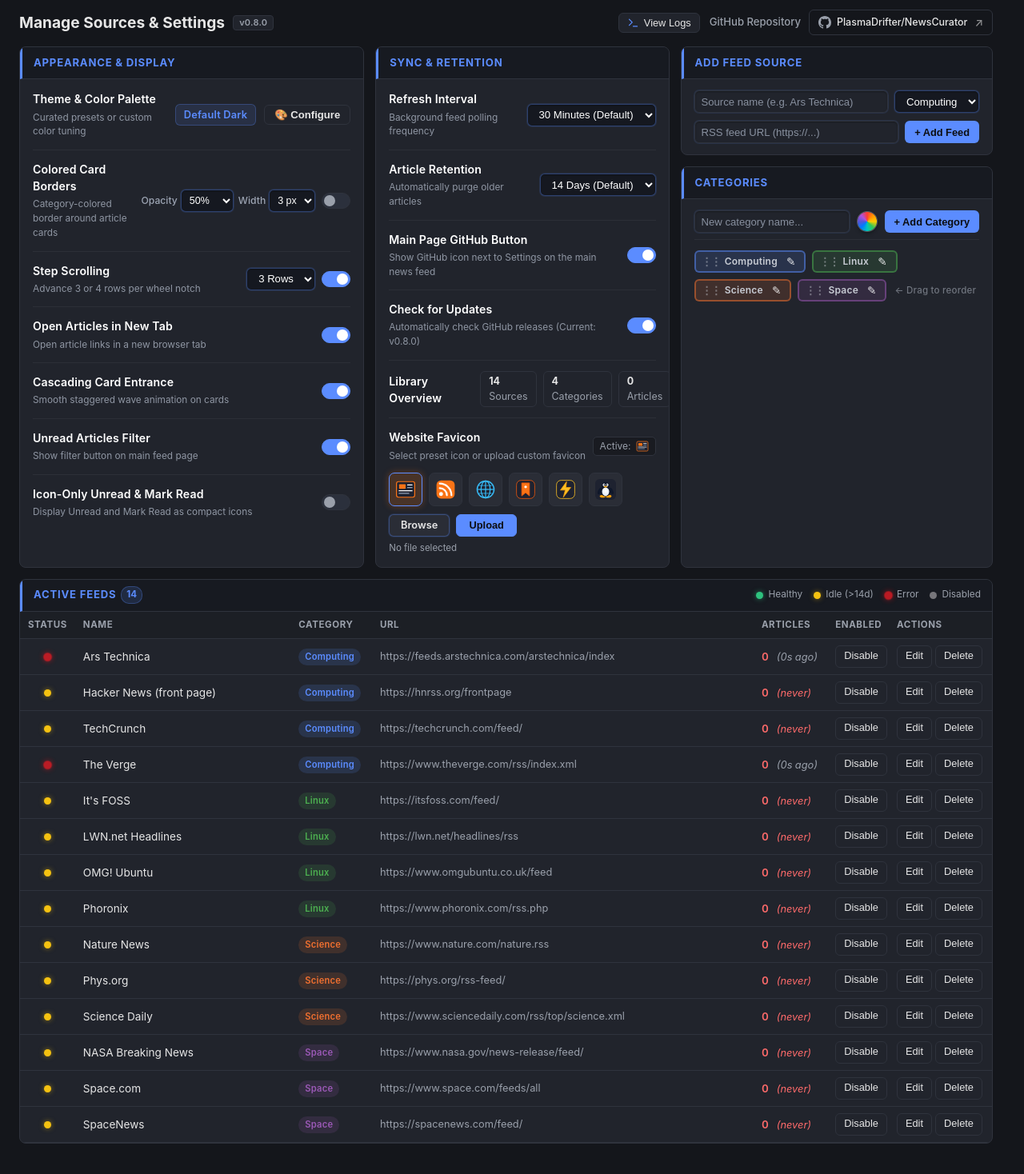
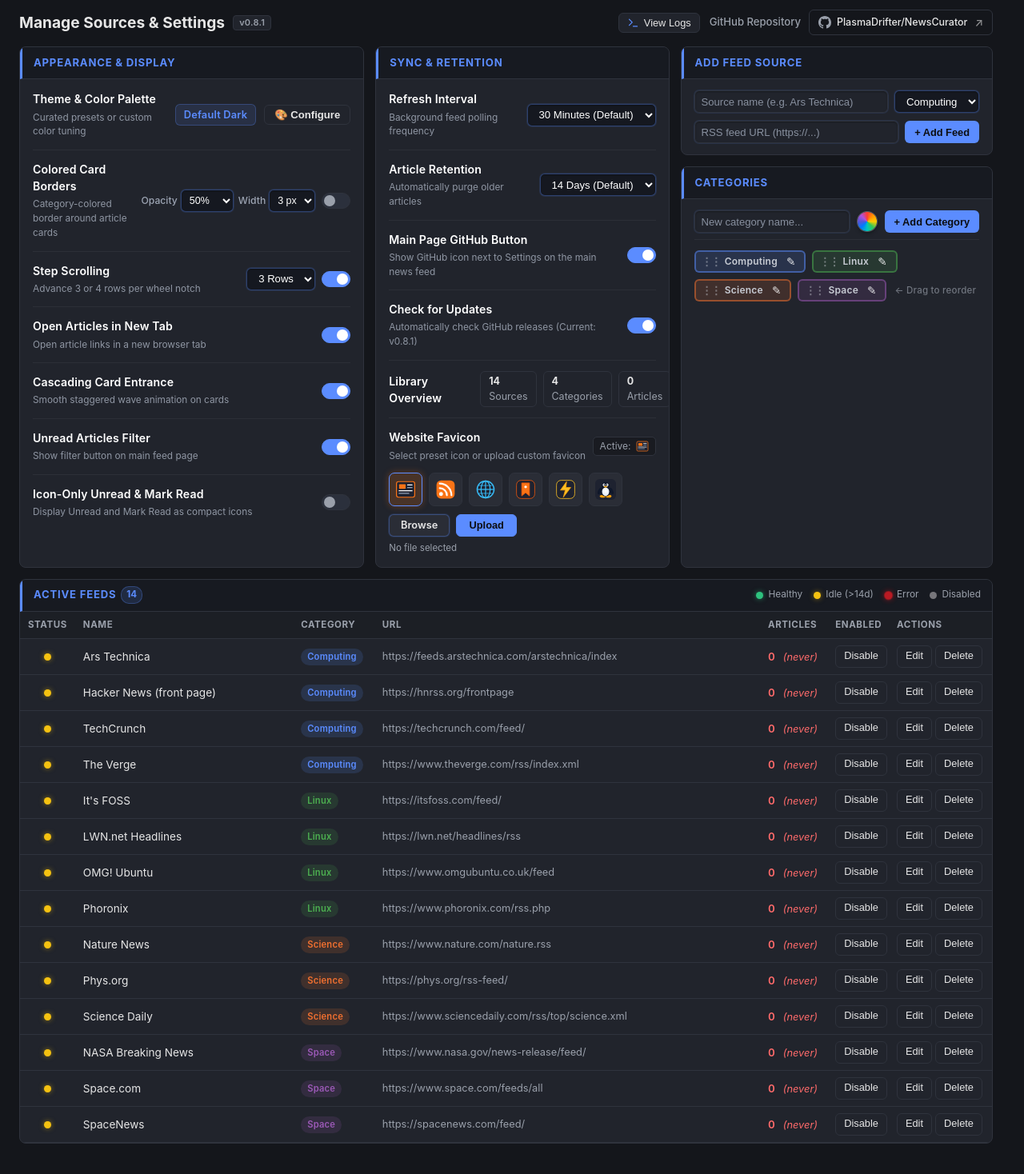
Before and after one commit to PlasmaDrifter/NewsCurator, a FastAPI app: page /feeds in a window 1280 px wide. Shown: the part 38-1506 px from the top of the page at 80% size. Run offline with FastAPI, Linux system fonts and the light colour scheme; data comes from the database, SQL or seed files in the repository; data that the repository does not hold is empty.

Commit message:
Bump version to v0.8.1

```diff
--- a/app/app/main.py
+++ b/app/app/main.py
@@ -26,7 +26,7 @@ except Exception:
 def get_local_now_str() -> str:
     return datetime.now(LOCAL_TZ).strftime("%Y-%m-%d %H:%M:%S")
 
-APP_VERSION = "v0.8.0"
+APP_VERSION = "v0.8.1"
 GITHUB_REPO = "PlasmaDrifter/NewsCurator"
 
 UPDATE_CACHE = {
--- a/app/templates/base.html
+++ b/app/templates/base.html
@@ -62,7 +62,7 @@
        rel="noopener"
        class="nav-btn nav-github-btn"
        id="nav-github-link"
-       title="GitHub Repository ({{ app_version|default('v0.8.0') }})">
+       title="GitHub Repository ({{ app_version|default('v0.8.1') }})">
       <svg class="nav-github-icon" width="15" height="15" viewBox="0 0 24 24" fill="currentColor">
         <path d="M12 0c-6.626 0-12 5.373-12 12 0 5.302 3.438 9.8 8.207 11.387.599.111.793-.261.793-.577v-2.234c-3.338.726-4.033-1.416-4.033-1.416-.546-1.387-1.333-1.756-1.333-1.756-1.089-.745.083-.729.083-.729 1.205.084 1.839 1.237 1.839 1.237 1.07 1.834 2.807 1.304 3.492.997.107-.775.418-1.305.762-1.604-2.665-.305-5.467-1.334-5.467-5.931 0-1.311.469-2.381 1.236-3.221-.124-.303-.535-1.524.117-3.176 0 0 1.008-.322 3.301 1.23.957-.266 1.983-.399 3.003-.404 1.02.005 2.047.138 3.006.404 2.291-1.552 3.297-1.23 3.297-1.23.653 1.653.242 2.874.118 3.176.77.84 1.235 1.911 1.235 3.221 0 4.609-2.807 5.624-5.479 5.921.43.372.823 1.102.823 2.222v3.293c0 .319.192.694.801.576 4.765-1.589 8.199-6.086 8.199-11.386 0-6.627-5.373-12-12-12z"/>
       </svg>
--- a/app/templates/feeds.html
+++ b/app/templates/feeds.html
@@ -254,9 +254,9 @@
             </div>
             <div class="setting-item-desc">
               {% if check_for_updates %}
-                Automatically check GitHub releases (Current: {{ app_version|default('v0.8.0') }})
+                Automatically check GitHub releases (Current: {{ app_version|default('v0.8.1') }})
               {% else %}
-                Update checks disabled (Current: {{ app_version|default('v0.8.0') }})
+                Update checks disabled (Current: {{ app_version|default('v0.8.1') }})
               {% endif %}
             </div>
           </div>
```
